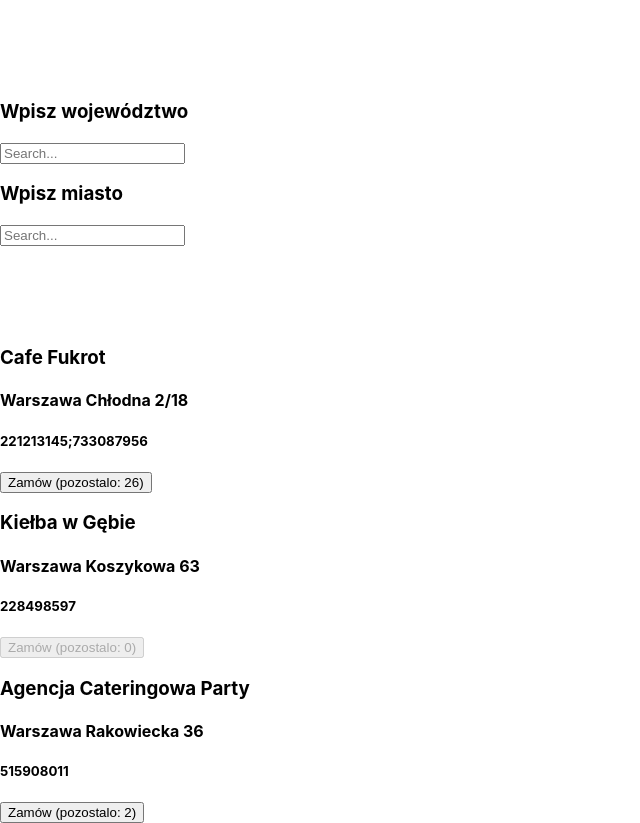
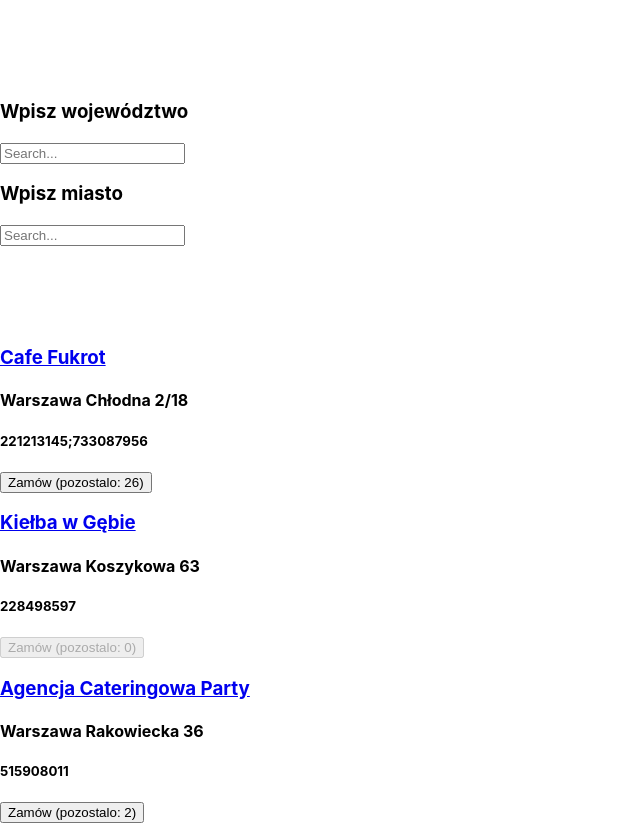
Before and after one commit to marckraw/posilek-dla-lekarzy, a React (Create React App) app: page / in a window 1280 px wide. Shown: the whole page, without its empty margins (0-640 px from the left). Built offline with nearby package versions, Linux system fonts and the light colour scheme; the HTML template or start-up script is replaced by a standard one.

Commit message:
With sample data

```diff
--- a/src/App.js
+++ b/src/App.js
@@ -6,6 +6,7 @@ import RestaurantCard from "./components/RestaurantCard";
 const restaurants_list = [
     {
         name: "Cafe Fukrot",
+        url: "https://facebook.com/CafeFurkotChlodna",
         town: "Warszawa",
         address: "Chłodna 2/18",
         phone: "221213145;733087956",
@@ -13,6 +14,7 @@ const restaurants_list = [
     },
     {
         name: "Kiełba w Gębie",
+        url: "https://facebook.com/kielbawgebie/",
         town: "Warszawa",
         address: "Koszykowa 63",
         phone: "228498597",
@@ -20,6 +22,7 @@ const restaurants_list = [
     },
     {
         name: "Agencja Cateringowa Party",
+        url: "https://facebook.com/AgencjaCateringowaParty",
         town: "Warszawa",
         address: "Rakowiecka 36",
         phone: "515908011",
--- a/src/components/RestaurantCard.js
+++ b/src/components/RestaurantCard.js
@@ -6,7 +6,15 @@ const RestaurantCard = props => {
     };
     return (
         <div className="uk-card uk-card-default uk-card-body uk-margin-left">
-            <h3 className="uk-card-title">{props.data.name}</h3>
+            <h3 className="uk-card-title">
+                <a
+                    href={props.data.url}
+                    target="_blank"
+                    rel="noopener noreferrer"
+                >
+                    {props.data.name}
+                </a>
+            </h3>
             <h4>
                 {props.data.town} {props.data.address}
             </h4>
```
